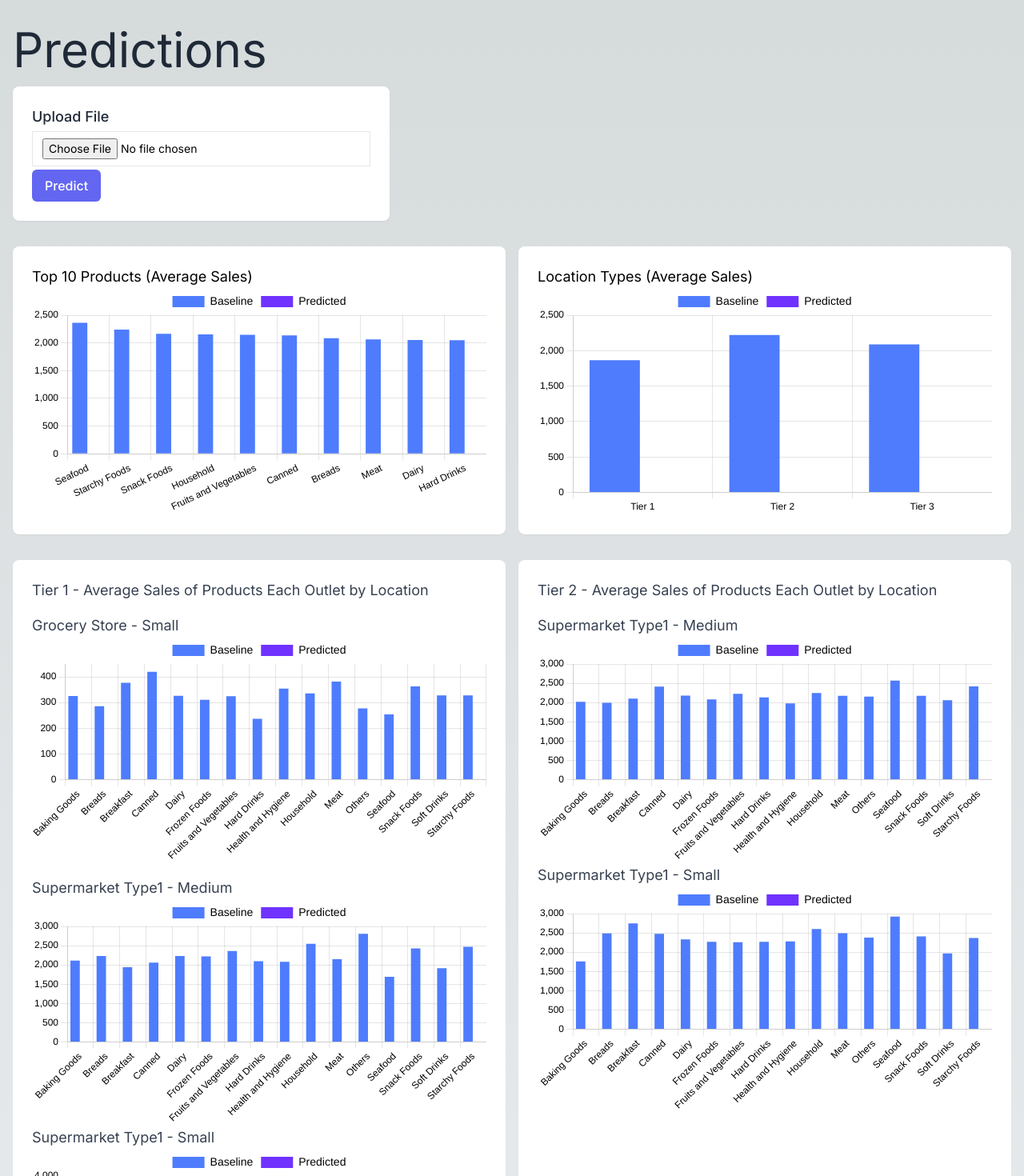
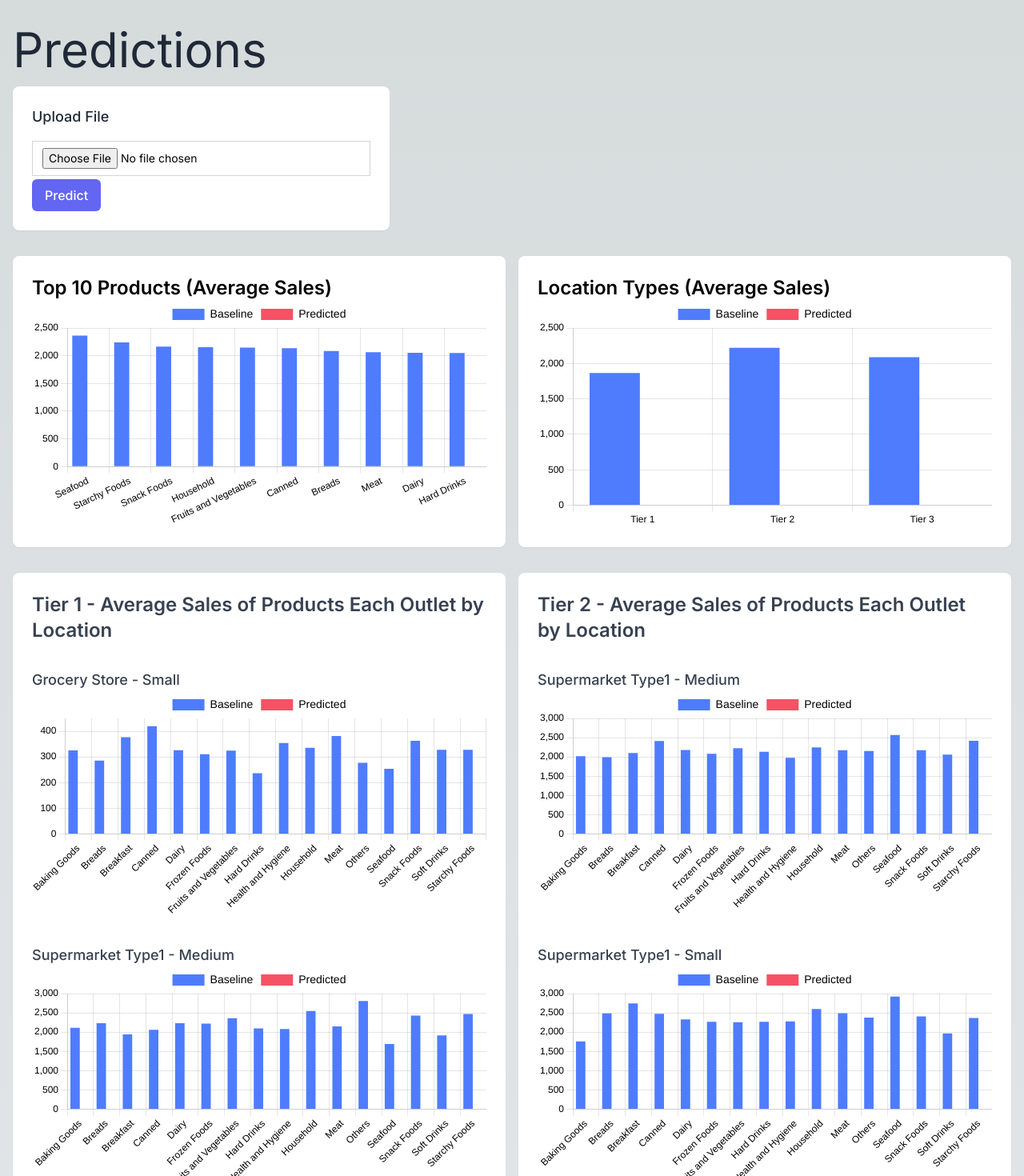
Before and after one commit to sshahniaz/major-project-frontend, a Next.js app in the folder the-catalyst/: page /prediction in a window 1280 px wide. Shown: the top 1470 px of the page at 80% size. Built offline with nearby package versions, Linux system fonts and the light colour scheme.

Commit message:
Update page.tsx

```diff
--- a/the-catalyst/app/prediction/page.tsx
+++ b/the-catalyst/app/prediction/page.tsx
@@ -202,7 +202,7 @@ const Prediciton = () => {
       chartData.datasets.push({
         label: 'Predicted',
         data: extractData(predictedData),
-        backgroundColor: `#6f32ff`,
+        backgroundColor: `#F65164`,
         borderColor: `rgb(255, 255, 255)`,
 
       });
@@ -237,7 +237,7 @@ const Prediciton = () => {
                 type="file"
                 name="file"
                 required
-                className="appearance-none rounded-none relative block w-full px-3 py-2 border borer-gray-300 focus:outline-none focus:ring-indigo-500 focus:border-indigo-500 sm:text-sm"
+                className="appearance-none rounded-none relative block w-full px-3 py-2 mt-3 border border-gray-300 focus:outline-none focus:ring-indigo-500 focus:border-indigo-500 sm:text-sm"
               />
             </div>
             <button
@@ -259,14 +259,14 @@ const Prediciton = () => {
             <div className="grid grid-cols-1 md:grid-cols-2 gap-4">
               <div className="bg-white shadow-sm rounded-lg overflow-hidden dark:bg-gray-800">  {/* Top 10 Products Chart card */}
                 <div className="px-4 py-5 sm:p-6">
-                   <h3 className='"text-gray-700 dark:text-gray-200 text-lg'>Top 10 Products (Average Sales)</h3>
+                   <h3 className='"text-gray-700 dark:text-gray-200 text-xl md:text-2xl font-semibold'>Top 10 Products (Average Sales)</h3>
                    <Bar data={generateChartData(baselineData?.top10ProductTypesSales || [], predictedResult?.top10ProductTypesSales || [], 'Top 10 Sales')} options={chartOptions} />
                 </div>
               </div>
 
               <div className="bg-white shadow-sm rounded-lg overflow-hidden dark:bg-gray-800">  {/* Location Types Chart card */}
                 <div className="px-4 py-5 sm:p-6">
-                  <h3 className='"text-gray-700 dark:text-gray-200 text-lg'>Location Types (Average Sales)</h3>
+                  <h3 className='"text-gray-700 dark:text-gray-200 text-xl md:text-2xl font-semibold'>Location Types (Average Sales)</h3>
                   <Bar data={generateChartData(baselineData?.locationType || [], predictedResult?.top10ProductTypesSales || [], 'Location Tier Average Sales')} options={chartOptions} />
                </div>
               </div>
@@ -274,23 +274,30 @@ const Prediciton = () => {
 
             </div>
 
-            <div className="grid grid-cols-1 md:grid-cols-2 gap-4 mt-8">  {/* Per Tier Charts */}
-                {baselineData?.locationType.map((locationType) => (
-                  <div className="bg-white shadow-sm rounded-lg overflow-hidden dark:bg-gray-800" key={locationType.type}>
-                    <div className="px-4 py-5 sm:p-6">
+            <div className="grid grid-cols-1 md:grid-cols-2 gap-4 mt-8 max-w-8xl">  {/* Per Tier Charts */}
+              {baselineData?.locationType.map((locationType, index) => (
 
-                       <h3 className="text-gray-700 dark:text-gray-200 text-lg">{locationType.type} - Average Sales of Products Each Outlet by Location</h3>  {/* Text color based on dark mode */}
+
+                  <div className={`bg-white shadow-sm rounded-lg overflow-hidden dark:bg-gray-800 ${
+         index === baselineData?.locationType.length - 1 && 'md:col-span-2' // Apply col-span-2 every other element (odd index) on medium screens and larger
+      }`} key={locationType.type}>
+                    <div className="px-4 py-8 sm:p-6">
+
+                       <h3 className="text-gray-700 dark:text-gray-200 text-xl md:text-2xl  font-semibold ">{locationType.type} - Average Sales of Products Each Outlet by Location</h3>  {/* Text color based on dark mode */}
                        {locationType.OutletType?.map((outletType) => (
-                         <div className="mt-4" key={outletType.type}>
+                         <div className="mt-8" key={outletType.type}>
                            {outletType.OutletSize?.map((outletSize) => (
-                             <>
 
-                               <h4 className="text-gray-700 dark:text-gray-200 text-lg" key={outletSize.size}>{`${outletType.type} - ${outletSize.size}`}</h4>
+
+                               <div className='flex flex-col mt-8' key={outletSize.size}>
+                               <h4 className="text-gray-700 dark:text-gray-200 text-lg font-medium" key={outletSize.size}>{`${outletType.type} - ${outletSize.size}`}</h4>
+
                                <Bar data={generateChartData(outletSize.productTypes,
                       predictedResult?.locationType?.find((location) => location.type === locationType.type)?.OutletType?.find((outlet) => outlet.type === outletType.type)?.OutletSize?.find((size) => size.size === outletSize.size)?.productTypes || []
                       , `${locationType.type} Sales`)} options={chartOptions} />
+                               </div>
 
-                             </>
+
 
                            ))}
                           </div>
```
